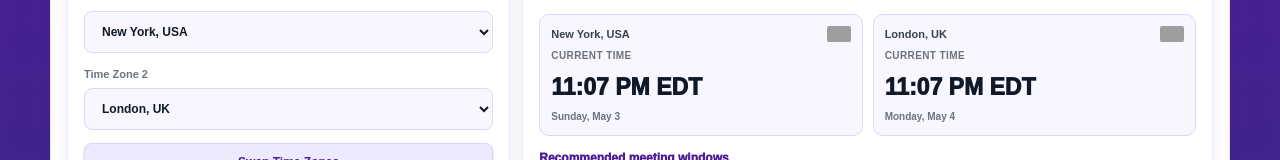
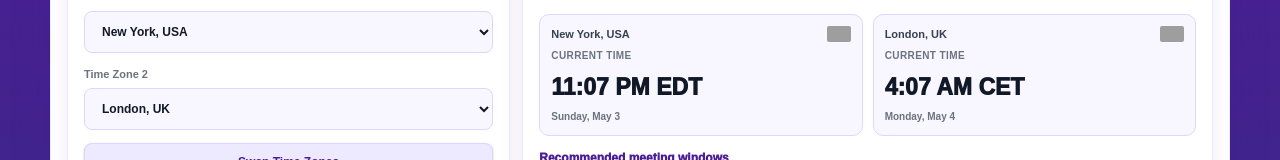
Before and after one commit to techtalk1282/Best-Meeting-Time, a Next.js app: page /preview in a window 1280 px wide. Shown: the part 165-325 px from the top of the page. Built offline with nearby package versions, Linux system fonts and the light colour scheme; grey boxes are pictures that could not be loaded.

Commit message:
Fix second current time card to use selected city B time

```diff
--- a/app/ui/ToolPreviewSection.tsx
+++ b/app/ui/ToolPreviewSection.tsx
@@ -658,7 +658,7 @@ const safeNow = now || new Date();
               </div>
               <span style={currentTimeLabel}>Current Time</span>
               <strong style={liveTime}>
-                {cityATime} {cityATZ}
+                {cityBTime} {cityBTZ}
               </strong>
               <span style={localDate}>{cityBDate}</span>
             </div>
```
